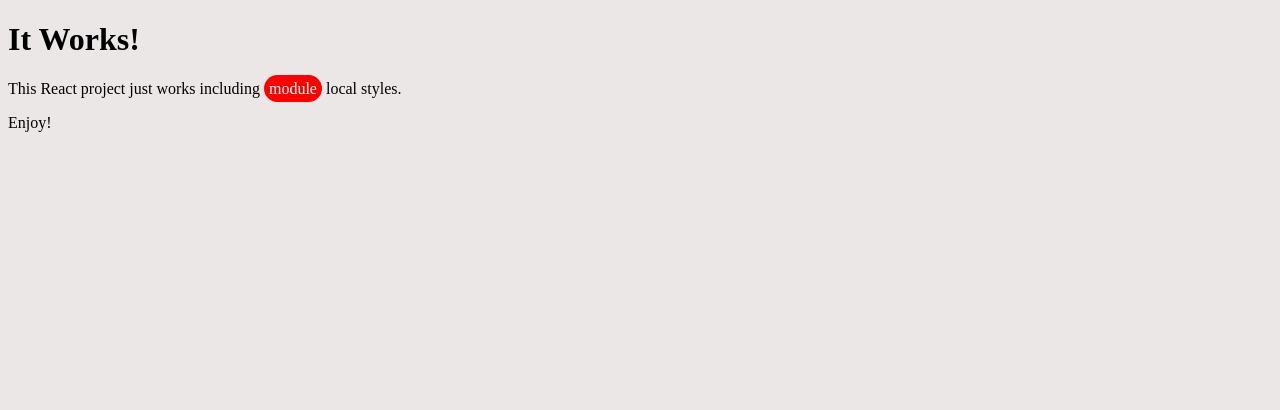
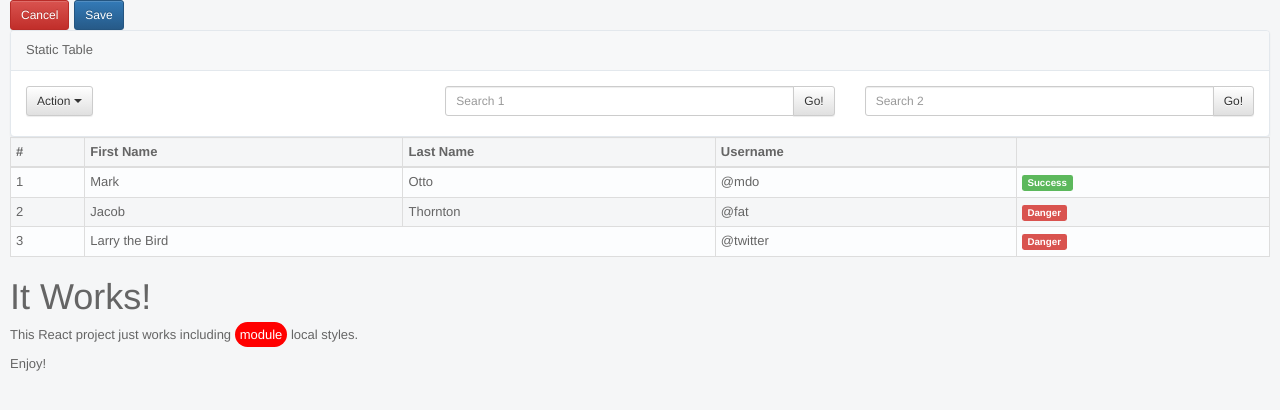
Before and after one commit to levymoreira/xfinances, a React app: page / in a window 1280 px wide. Shown: the top 410 px of the page. Built offline with nearby package versions, Linux system fonts and the light colour scheme.

Commit message:
Add react bootstrap

```diff
--- a/package.json
+++ b/package.json
@@ -16,6 +16,7 @@
   "homepage": "https://github.com/levymoreira/finances",
   "dependencies": {
     "react": "15.4.2",
+    "react-bootstrap": "^0.31.0",
     "react-dom": "15.4.2"
   },
   "devDependencies": {
--- a/src/app.jsx
+++ b/src/app.jsx
@@ -1,10 +1,100 @@
 import React from 'react';
 import '../styles/index.scss';
+import { DropdownButton, MenuItem, Label, Table, Button, ButtonToolbar } from 'react-bootstrap';
 
 export default class App extends React.Component {
+
+
   render() {
+
     return (
       <div>
+				<ButtonToolbar>
+					<Button bsSize="small" bsStyle="danger">Cancel</Button>
+					<Button bsSize="small" bsStyle="primary">Save</Button>
+				</ButtonToolbar>
+
+				<div className="col-lg-12 no-padding">
+					<section className="panel no-margin-bottom">
+						<header className="panel-heading"> Static Table </header>
+						<div className="panel-body">
+
+							<div className="row text-small">
+
+								<div className="col-sm-4 m-b-mini">
+									<DropdownButton bsSize="small" bsStyle="default" title="Action">
+										<MenuItem eventKey="1">Any Action</MenuItem>
+										<MenuItem eventKey="2">Another action</MenuItem>
+										<MenuItem eventKey="3" active>Active Item</MenuItem>
+										<MenuItem divider />
+										<MenuItem eventKey="4">Separated link</MenuItem>
+									</DropdownButton>
+								</div>
+
+								<div className="col-sm-4 m-b-mini">
+									<div className="input-group">
+										<input type="text" className="input-sm form-control" placeholder="Search 1"/>
+										<span className="input-group-btn">
+											<Button className="btn-white" bsSize="small">Go!</Button>
+										</span>
+									</div>
+								</div>
+
+								<div className="col-sm-4">
+									<div className="input-group">
+										<input type="text" className="input-sm form-control" placeholder="Search 2"/>
+										<span className="input-group-btn">
+											<Button className="btn-white" bsSize="small">Go!</Button>
+										</span>
+									</div>
+								</div>
+
+							</div>
+
+						</div>
+					</section>
+
+					<Table striped bordered condensed hover>
+						<thead>
+						<tr>
+							<th>#</th>
+							<th>First Name</th>
+							<th>Last Name</th>
+							<th>Username</th>
+							<th></th>
+						</tr>
+						</thead>
+						<tbody>
+						<tr>
+							<td>1</td>
+							<td>Mark</td>
+							<td>Otto</td>
+							<td>@mdo</td>
+							<td>
+								<Label bsStyle="success">Success</Label>
+							</td>
+						</tr>
+						<tr>
+							<td>2</td>
+							<td>Jacob</td>
+							<td>Thornton</td>
+							<td>@fat</td>
+							<td>
+								<Label bsStyle="danger">Danger</Label>
+							</td>
+						</tr>
+						<tr>
+							<td>3</td>
+							<td colSpan="2">Larry the Bird</td>
+							<td>@twitter</td>
+							<td>
+								<Label bsStyle="danger">Danger</Label>
+							</td>
+						</tr>
+						</tbody>
+					</Table>
+				</div>
+
         <h1>It Works!</h1>
         <p>This React project just works including <span className="redBg">module</span> local styles.</p>
         <p>Enjoy!</p>
--- a/src/template.html
+++ b/src/template.html
@@ -4,10 +4,17 @@
   <meta charset="utf-8">
   <title>React App</title>
   <meta name="viewport" content="width=device-width, initial-scale=1">
+
+	<!-- Booststrap - Latest compiled and minified CSS -->
+	<link rel="stylesheet" href="https://maxcdn.bootstrapcdn.com/bootstrap/latest/css/bootstrap.min.css">
+
+	<!-- Booststrap - Optional theme -->
+	<link rel="stylesheet" href="https://maxcdn.bootstrapcdn.com/bootstrap/latest/css/bootstrap-theme.min.css">
+
 </head>
 <body>
-  <div class="container">
-    <div id="app">Loading...</div>
-  </div>
+  <section class="content">
+    <section class="main padder" id="app">Loading...</section>
+  </section>
 </body>
 </html>
--- a/styles/main.scss
+++ b/styles/main.scss
@@ -1,3 +1,48 @@
+* {
+  font-size: 13px;
+}
+
+.container {
+  padding: 0;
+}
+
+.table-striped {
+  > tbody > tr:nth-of-type(odd) {
+    background-color: #fcfdfe;
+  }
+}
+
 body {
-  background: #ece7e7;
+  color: #656565;
+  background-color: #f5f6f7;
+  font-size: 13px;
 }
+
+.panel {
+  border-color: #e3e8ed;
+}
+
+.panel-heading {
+  border-color: #e3e8ed;
+  background-color: #f7f8f9;
+}
+
+.btn-white {
+  background-color: #ffff;
+}
+
+.main.padder {
+  padding: 0 10px;
+}
+
+.no-padding {
+  padding: 0;
+}
+
+.m-b-mini {
+  margin-bottom: 5px;
+}
+
+.no-margin-bottom {
+  margin-bottom: 0;
+}
```
